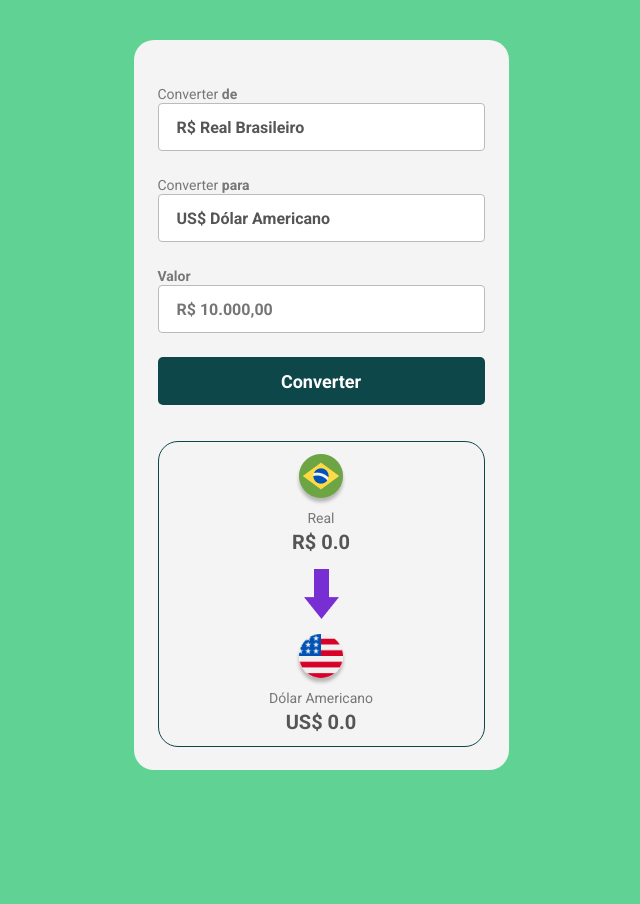
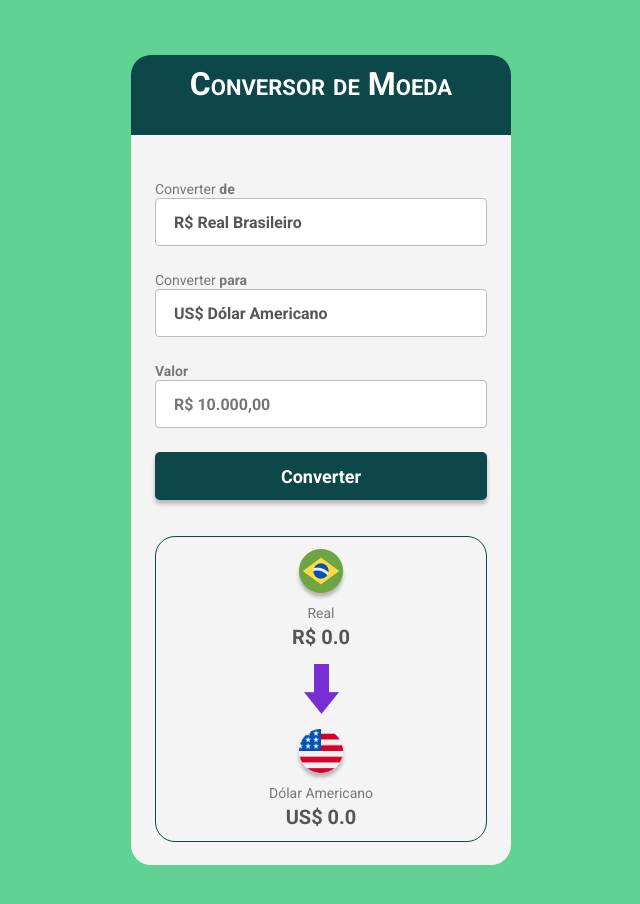
Before and after one commit to barbosalukas/conversor-de-moedas, a plain HTML site: page index.html in a window 1280 px wide. Shown: the whole page, without its empty margins (319-959 px from the left). Before the commit the page ends 810 px from the top, so only its background shows below. Drawn offline with Linux system fonts and the light colour scheme.

Commit message:
Imagem apagada

```diff
--- a/index.html
+++ b/index.html
@@ -3,14 +3,17 @@
 <head>
     <meta charset="UTF-8">
     <meta name="viewport" content="width=device-width, initial-scale=1.0">
-    <title>DevClub - Convert Money</title>
+    <title>Convert Money</title>
    <link rel="stylesheet" href="style.css">
 
 </head>
 <body>
-
+    <header>
+        <h1>Conversor de Moeda</h1>
+    </header>
 
         <main>
+
             <label>
                 Converter <b>de</b>
                 <select class="currency-select-top">
--- a/style.css
+++ b/style.css
@@ -13,17 +13,30 @@
 body {
     background-color: #60D394;
 }
-.logo {
-    width: 300px;
-    display: block;
-    margin: 20px auto;
+header {
+background-color: #0E4749;
+border-top-right-radius: 20px ;
+border-top-left-radius: 20px;
+font-variant: small-caps;
+height: 80px;
+margin: 55px auto 0;
+padding-top: 10px;
+width: 380px;
+}
+
+h1 {
+    text-align: center;
+    font-weight: 700;
+    color: #FFFFFF;
+
 }
 
 main {
-    width: 375px;
-    border-radius: 20px;
+    width: 380px;
+    border-bottom-right-radius: 20px;
+    border-bottom-left-radius: 20px;
     background: #F4F4F4;
-    margin: 40px auto 40px;
+    margin: 0px auto 40px;
     padding: 44px 24px 23px;
 }
 
@@ -48,6 +61,8 @@ select, input {
         cursor: pointer;
 }
 
+
+
 button {
     background-color: #0E4749;
     border-radius: 5px;
@@ -58,6 +73,7 @@ button {
     font-weight: 700;
     font-size: 18px;
     cursor: pointer;
+    box-shadow: 0px 4px 4px 0px rgba(0, 0, 0, 0.25);
 }
 
 button:hover {
@@ -99,3 +115,14 @@ section {
     font-weight: 700;
     font-size: 20px;
 }
+
+@media screen and (max-width: 800px) {
+    header {
+        width: auto;
+    }
+
+    main {
+        width: auto;
+    }
+
+}
```
Also changed, not shown: 1 other file.
